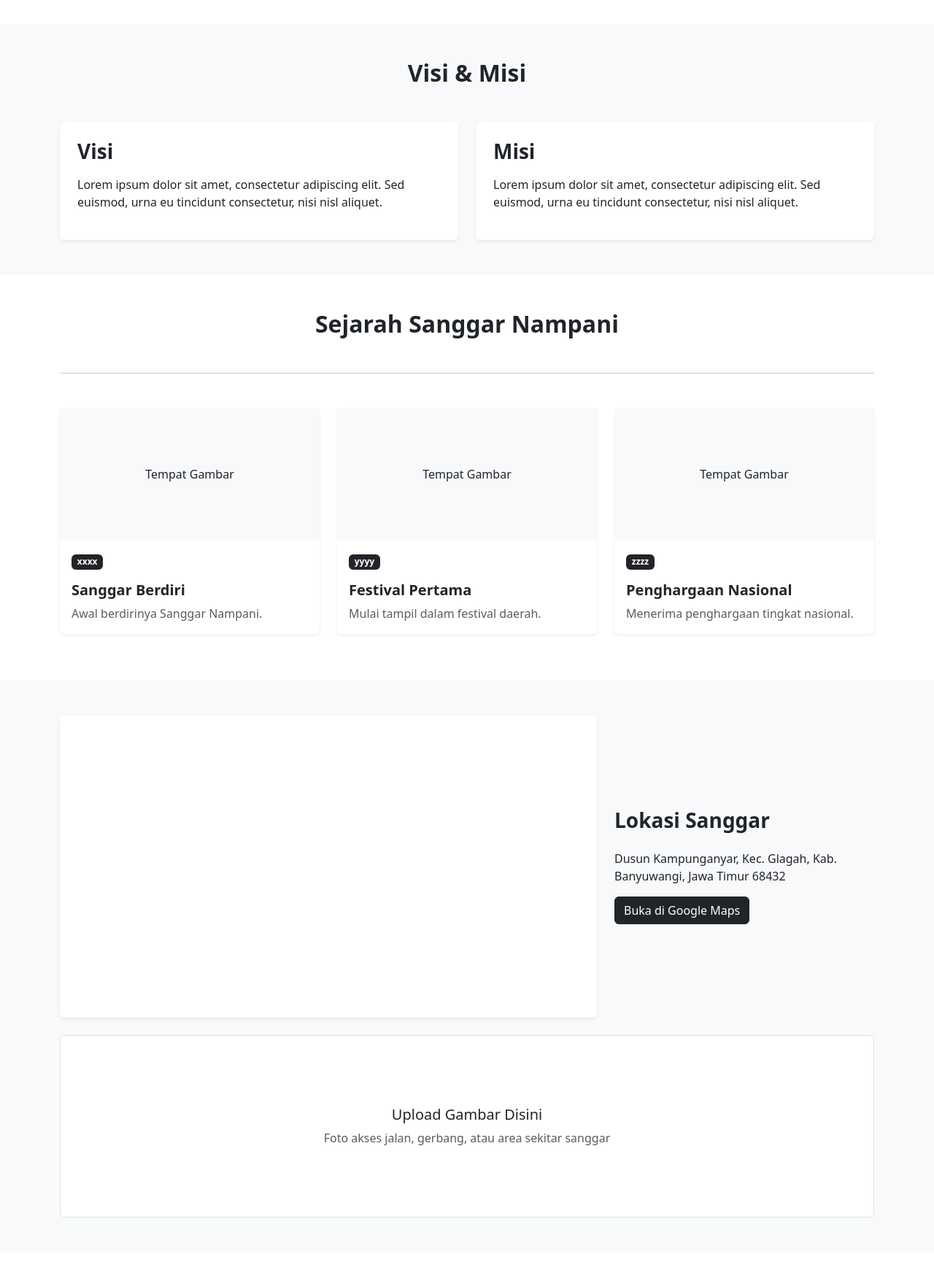
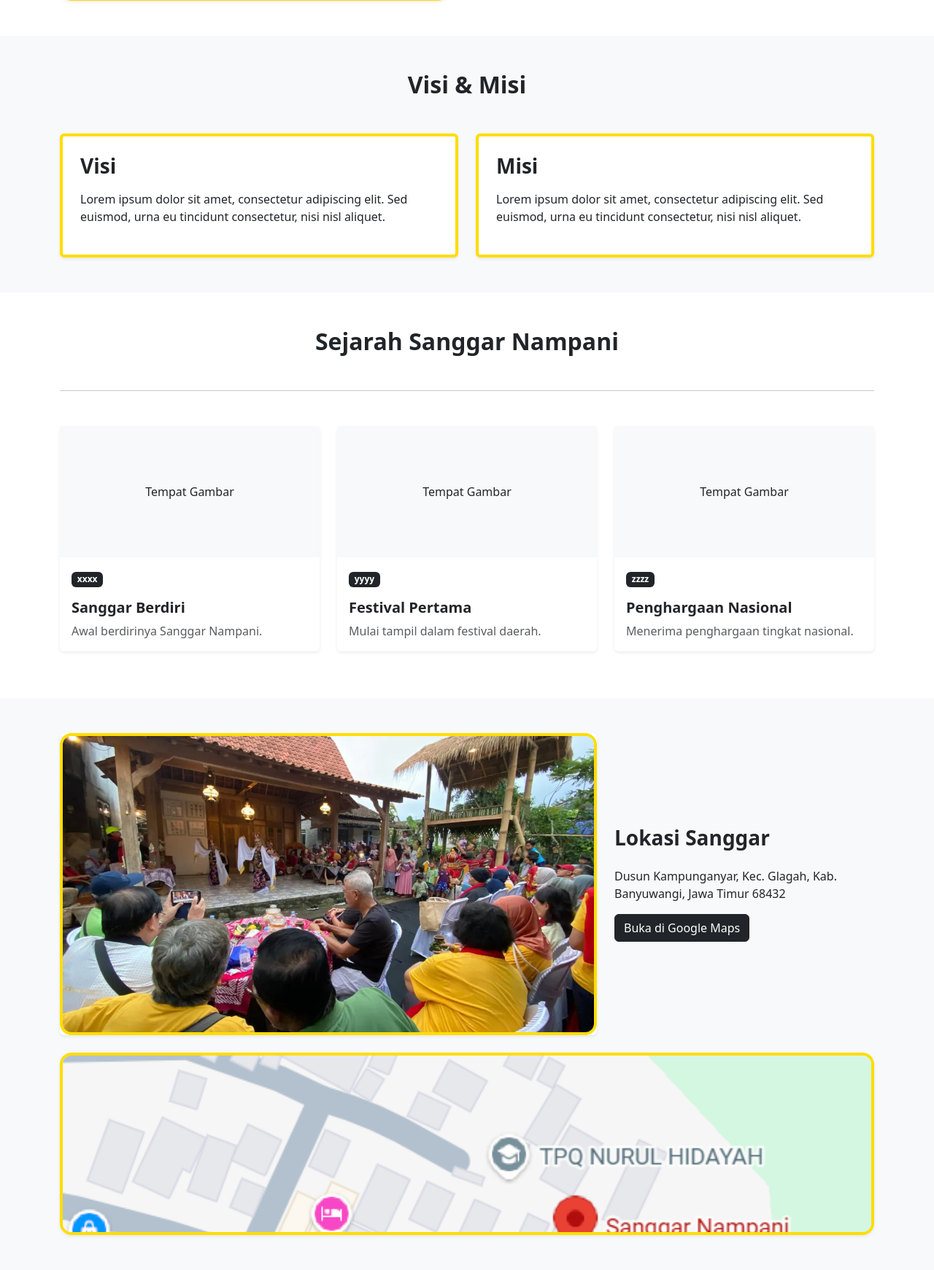
Before and after one commit to labbisdi-upnvjt/sanggar_nampani, a PHP site: page /index.php in a window 1280 px wide. Shown: the part 1097-2838 px from the top of the page at 73% size. Before the commit the page ends 2766 px from the top, so only its background shows below. Run offline with PHP 8.4, Linux system fonts and the light colour scheme.

Commit message:
dashboard fulll operasional 11/6

```diff
--- a/app/views/components/gmaps.php
+++ b/app/views/components/gmaps.php
@@ -17,14 +17,12 @@
                             DENGAN LINK EMBED GOOGLE MAPS
                         -->
 
-                        <iframe
-                            src=""
-                            style="border:0;"
-                            allowfullscreen=""
-                            loading="lazy"
-                            referrerpolicy="no-referrer-when-downgrade">
-
-                        </iframe>
+                        <img
+                            src="/project_sanggar/public/assets/images/gambar_sanggar.jpeg"
+                            alt="Gambar Sanggar"
+                            class="w-100 h-100"
+                            style="border: 4px solid #FFDD00; border-radius: 16px; object-fit: cover; object-position: center;"
+                            loading="lazy">
 
                     </div>
 
@@ -70,27 +68,12 @@
 
             <div class="col-12">
 
-                <div
-                    class="bg-white border rounded d-flex justify-content-center align-items-center"
-                    style="height:250px;">
-
-                    <div class="text-center">
-
-                        <h5>
-
-                            Upload Gambar Disini
-
-                        </h5>
-
-                        <p class="mb-0 text-muted">
-
-                            Foto akses jalan, gerbang, atau area sekitar sanggar
-
-                        </p>
-
-                    </div>
-
-                </div>
+                <img
+                    src="/project_sanggar/public/assets/images/gmaps.png"
+                    alt="Foto Akses Lokasi Sanggar"
+                    class="img-fluid w-100 shadow-sm"
+                    style="height: 250px; object-fit: cover; border: 4px solid #FFDD00; border-radius: 16px;"
+                    loading="lazy">
 
             </div>
 
--- a/app/views/components/hero.php
+++ b/app/views/components/hero.php
@@ -3,7 +3,8 @@
     <div class="container">
         <div
             id="heroSlider"
-            class="carousel slide"
+            class="carousel slide overflow-hidden"
+            style="border: 8px solid #FFDD00; border-radius: 16px;"
             data-bs-ride="carousel">
 
             <div class="carousel-inner">
@@ -12,7 +13,7 @@
                 <div class="carousel-item active">
 
                     <div
-                        class="rounded overflow-hidden position-relative"
+                        class="overflow-hidden position-relative"
                         style="
                             height:500px;
                             background:
@@ -41,7 +42,7 @@
                 <!-- SLIDE 2 -->
                 <div class="carousel-item">
                     <div
-                        class="rounded overflow-hidden position-relative"
+                        class="overflow-hidden position-relative"
                         style="
                             height:500px;
                             background:
@@ -70,7 +71,7 @@
                 <div class="carousel-item">
 
                     <div
-                        class="rounded overflow-hidden position-relative"
+                        class="overflow-hidden position-relative"
                         style="
                             height:500px;
                             background:
--- a/app/views/components/tentang_sanggar.php
+++ b/app/views/components/tentang_sanggar.php
@@ -21,7 +21,6 @@
             <!-- DESKRIPSI -->
 
             <div class="col-lg-6">
-
                 <h2 class="fw-bold mb-4">
 
                     Tentang Sanggar Nampani
@@ -42,7 +41,8 @@
                     <div class="col-6">
 
                         <div
-                            class="border rounded text-center p-4 h-100">
+                            class="text-center p-4 h-100"
+                            style="border: 4px solid #FFDD00; border-radius: 16px;">
 
                             <h3 class="fw-bold">
 
@@ -63,7 +63,8 @@
                     <div class="col-6">
 
                         <div
-                            class="border rounded text-center p-4 h-100">
+                            class="text-center p-4 h-100"
+                            style="border: 4px solid #FFDD00; border-radius: 16px;">
 
                             <h3 class="fw-bold">
 
--- a/app/views/components/visi_misi.php
+++ b/app/views/components/visi_misi.php
@@ -19,7 +19,8 @@
             <div class="col-lg-6">
 
                 <div
-                    class="bg-white p-4 rounded shadow-sm h-100">
+                    class="bg-white p-4 rounded shadow-sm h-100"
+                    style="border:4px solid #FFDD00; border-radius: 16px;">
 
                     <h3 class="fw-bold mb-3">
 
@@ -45,7 +46,8 @@
             <div class="col-lg-6">
 
                 <div
-                    class="bg-white p-4 rounded shadow-sm h-100">
+                    class="bg-white p-4 rounded shadow-sm h-100"
+                    style="border:4px solid #FFDD00; border-radius: 16px;">
 
                     <h3 class="fw-bold mb-3">
 
```
Also changed, not shown: public/assets/images/gambar_sanggar.jpeg (added), public/assets/images/gmaps.png (added).
